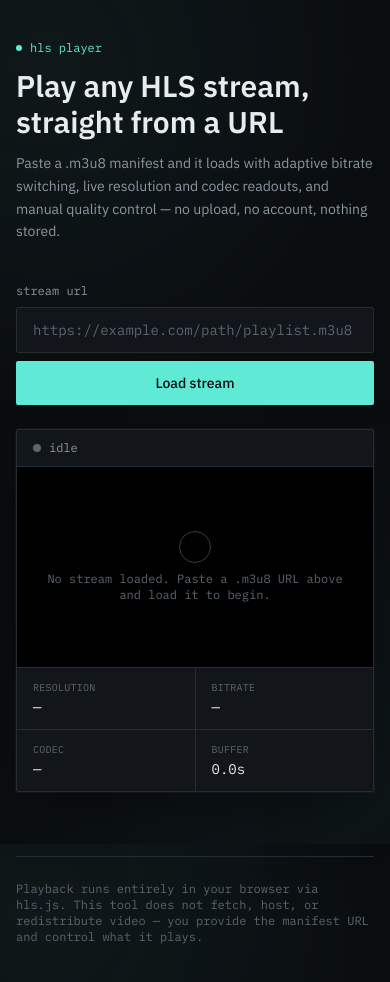
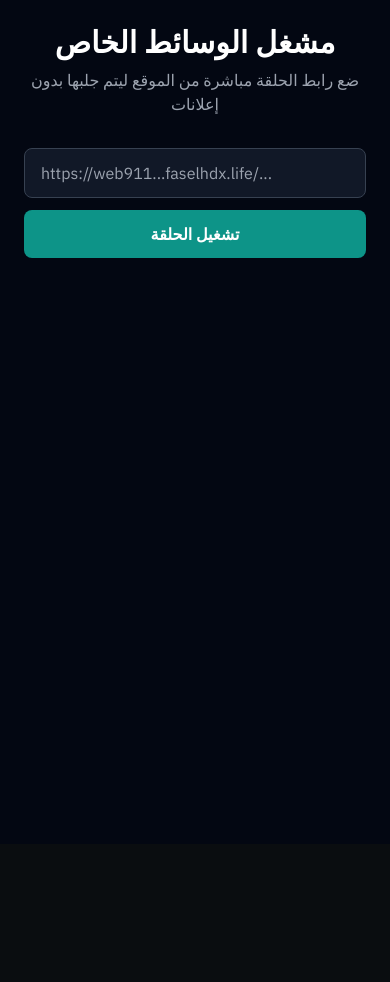
Before and after one commit to sofe72163-ui/Downloader, a Next.js app: page / in a window 390 px wide. Shown: the top 982 px of the page. After the commit the page ends 844 px from the top, so only its background shows below. Built offline with nearby package versions, Linux system fonts and the light colour scheme.

Commit message:
Update page.tsx

```diff
--- a/app/page.tsx
+++ b/app/page.tsx
@@ -1,32 +1,106 @@
-import PlayerConsole from "@/components/PlayerConsole";
+'use client';
+import { useState } from 'react';
+import HlsPlayer from '@/components/HlsPlayer';
 
-export default function HomePage() {
+export default function Home() {
+  const [url, setUrl] = useState('');
+  const [loading, setLoading] = useState(false);
+  const [error, setError] = useState('');
+  const [streamUrl, setStreamUrl] = useState('');
+  const [proxyUrl, setProxyUrl] = useState('');
+
+  const handleExtract = async (e: React.FormEvent) => {
+    e.preventDefault();
+    if (!url) return;
+
+    setLoading(true);
+    setError('');
+    setStreamUrl('');
+    setProxyUrl('');
+
+    try {
+      const res = await fetch('/api/extract', {
+        method: 'POST',
+        headers: { 'Content-Type': 'application/json' },
+        body: JSON.stringify({ url })
+      });
+
+      const data = await res.json();
+
+      if (!res.ok) {
+        throw new Error(data.error || 'حدث خطأ غير معروف');
+      }
+
+      // الرابط الأصلي نستخدمه للتحميل
+      setStreamUrl(data.streamUrl);
+
+      // الرابط الممرر نستخدمه للمشغل الداخلي لتفادي الـ CORS
+      setProxyUrl(`/api/proxy?url=${encodeURIComponent(data.streamUrl)}`);
+    } catch (err: any) {
+      setError(err.message);
+    } finally {
+      setLoading(false);
+    }
+  };
+
   return (
-    <main className="min-h-screen px-4 py-10 sm:py-16">
-      <div className="mx-auto mb-10 max-w-3xl">
-        <div className="flex items-center gap-2 font-mono text-xs text-signal">
-          <span className="h-1.5 w-1.5 rounded-full bg-signal" />
-          <span>hls player</span>
+    <main className="min-h-screen bg-gray-950 text-gray-200 p-6 md:p-12 font-sans">
+      <div className="max-w-4xl mx-auto space-y-8">
+
+        <div className="text-center space-y-2">
+          <h1 className="text-3xl font-bold text-white">مشغل الوسائط الخاص</h1>
+          <p className="text-gray-400">ضع رابط الحلقة مباشرة من الموقع ليتم جلبها بدون إعلانات</p>
         </div>
-        <h1 className="mt-3 text-3xl font-semibold text-ink sm:text-4xl">
-          Play any HLS stream, straight from a URL
-        </h1>
-        <p className="mt-3 max-w-xl text-sm leading-relaxed text-ink-muted sm:text-base">
-          Paste a .m3u8 manifest and it loads with adaptive bitrate switching,
-          live resolution and codec readouts, and manual quality control —
-          no upload, no account, nothing stored.
-        </p>
+
+        <form onSubmit={handleExtract} className="flex flex-col md:flex-row gap-3">
+          <input
+            type="url"
+            value={url}
+            onChange={(e) => setUrl(e.target.value)}
+            placeholder="https://web911...faselhdx.life/..."
+            className="flex-1 px-4 py-3 bg-gray-900 border border-gray-700 rounded-lg focus:outline-none focus:border-teal-500 transition-colors text-left"
+            dir="ltr"
+            required
+          />
+          <button
+            type="submit"
+            disabled={loading}
+            className="px-8 py-3 bg-teal-600 hover:bg-teal-500 text-white font-bold rounded-lg transition-colors disabled:opacity-50"
+          >
+            {loading ? 'جاري السحب...' : 'تشغيل الحلقة'}
+          </button>
+        </form>
+
+        {error && (
+          <div className="p-4 bg-red-900/50 border border-red-500/50 rounded-lg text-red-200 text-center">
+            {error}
+          </div>
+        )}
+
+        {proxyUrl && (
+          <div className="space-y-6 animate-fade-in mt-8">
+            <HlsPlayer src={proxyUrl} />
+
+            <div className="p-6 bg-gray-900 rounded-lg border border-gray-800 space-y-4 text-center">
+              <h3 className="text-xl font-bold text-white">الرابط جاهز</h3>
+              <p className="text-sm text-gray-400">
+                يمكنك مشاهدة الحلقة في الأعلى، أو نسخ الرابط المباشر للتحميل عبر برامج التنزيل مثل 1DM أو IDM.
+              </p>
+
+              <div className="flex flex-col sm:flex-row gap-4 justify-center">
+                <a
+                  href={streamUrl}
+                  target="_blank"
+                  className="px-6 py-2 bg-blue-600 hover:bg-blue-500 text-white rounded-md font-semibold transition"
+                >
+                  نسخ رابط التحميل (للبرامج)
+                </a>
+              </div>
+            </div>
+          </div>
+        )}
+
       </div>
-
-      <PlayerConsole />
-
-      <footer className="mx-auto mt-16 max-w-3xl border-t border-console-line pt-6">
-        <p className="font-mono text-xs text-ink-faint">
-          Playback runs entirely in your browser via hls.js. This tool does
-          not fetch, host, or redistribute video — you provide the manifest
-          URL and control what it plays.
-        </p>
-      </footer>
     </main>
   );
 }
```
